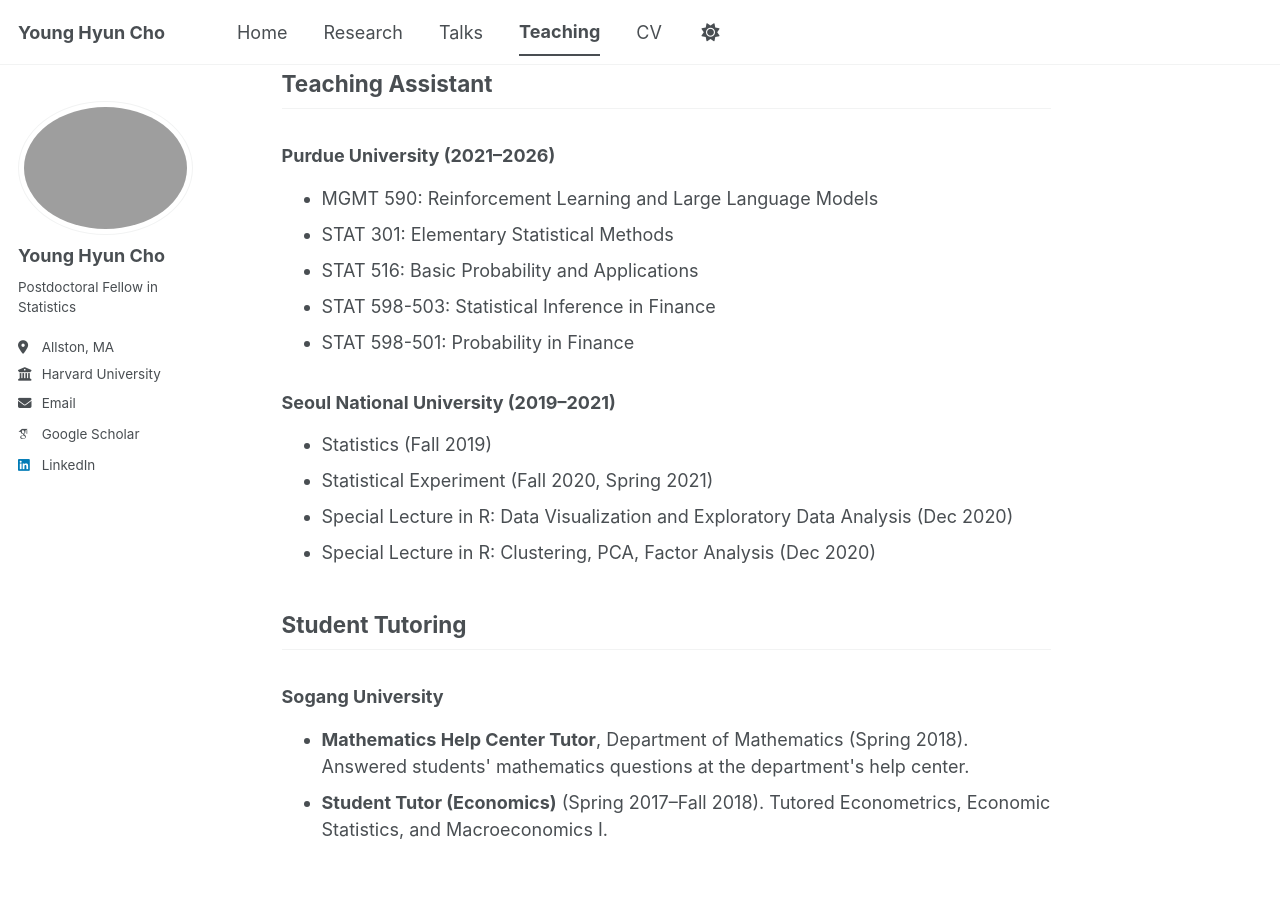
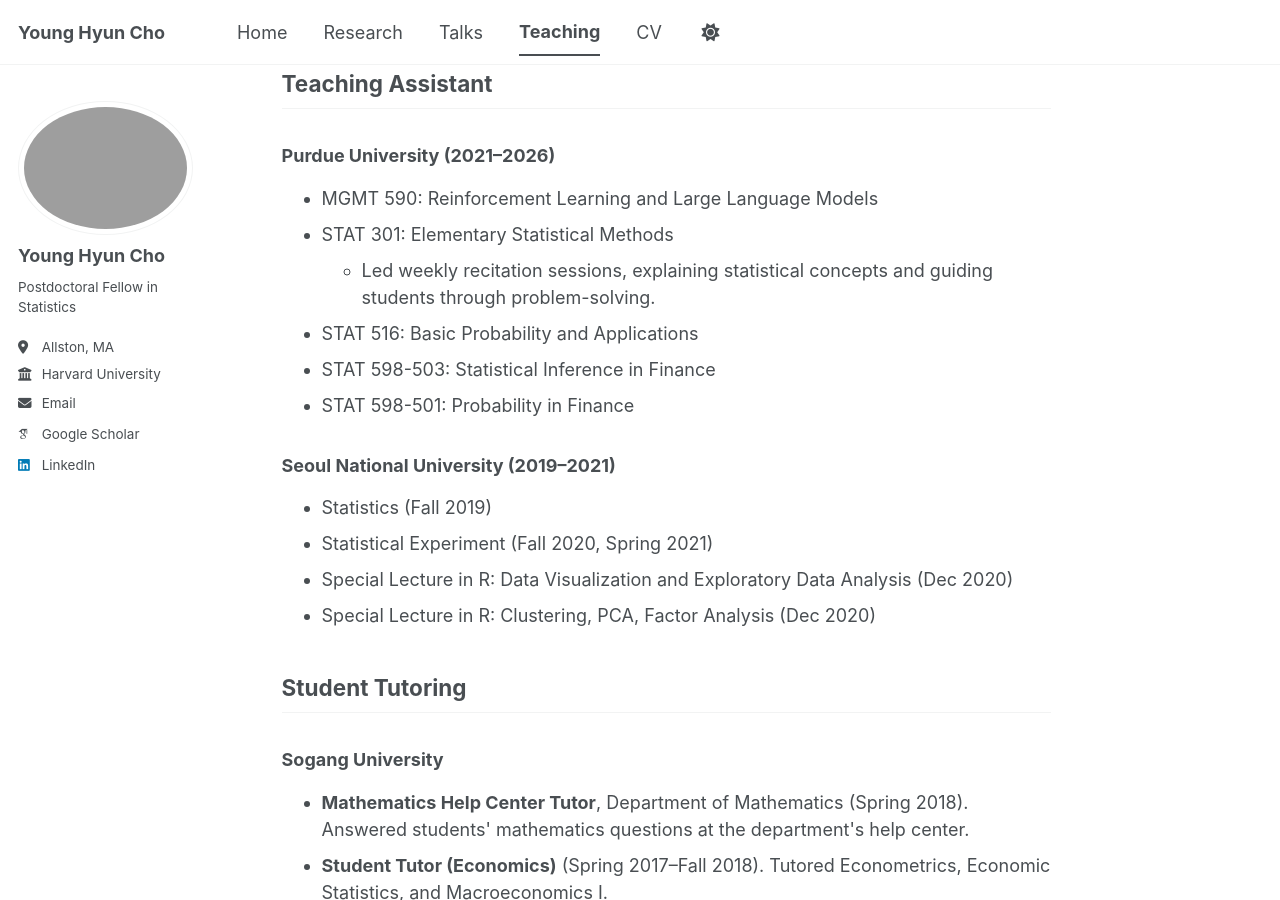
Before and after one commit to yhcho-stat/young, a Jekyll site: the page built from _pages/teaching.html, in a window 1280 px wide and 900 px high, scrolled down 638 px. Built offline with Jekyll 4.4.1, drawn with Linux system fonts in a browser that asks for light colours; some web fonts are replaced; a script bundle is joined from its source files by our own code; library files that are not in the unit come from our copies.

Commit message:
Describe weekly STAT 301 TA recitations

```diff
--- a/_pages/teaching.html
+++ b/_pages/teaching.html
@@ -22,7 +22,11 @@ author_profile: true
 <h3>Purdue University (2021–2026)</h3>
 <ul>
   <li>MGMT 590: Reinforcement Learning and Large Language Models</li>
-  <li>STAT 301: Elementary Statistical Methods</li>
+  <li>STAT 301: Elementary Statistical Methods
+    <ul>
+      <li>Led weekly recitation sessions, explaining statistical concepts and guiding students through problem-solving.</li>
+    </ul>
+  </li>
   <li>STAT 516: Basic Probability and Applications</li>
   <li>STAT 598-503: Statistical Inference in Finance</li>
   <li>STAT 598-501: Probability in Finance</li>
```
